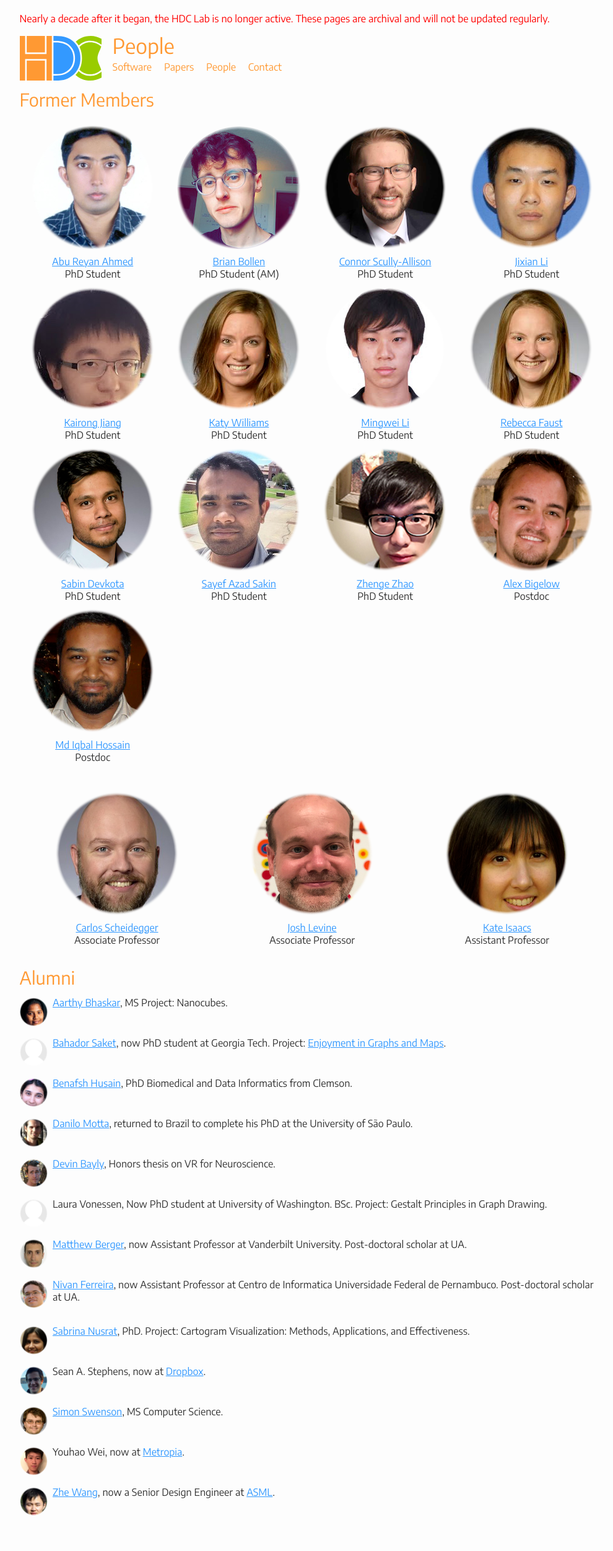
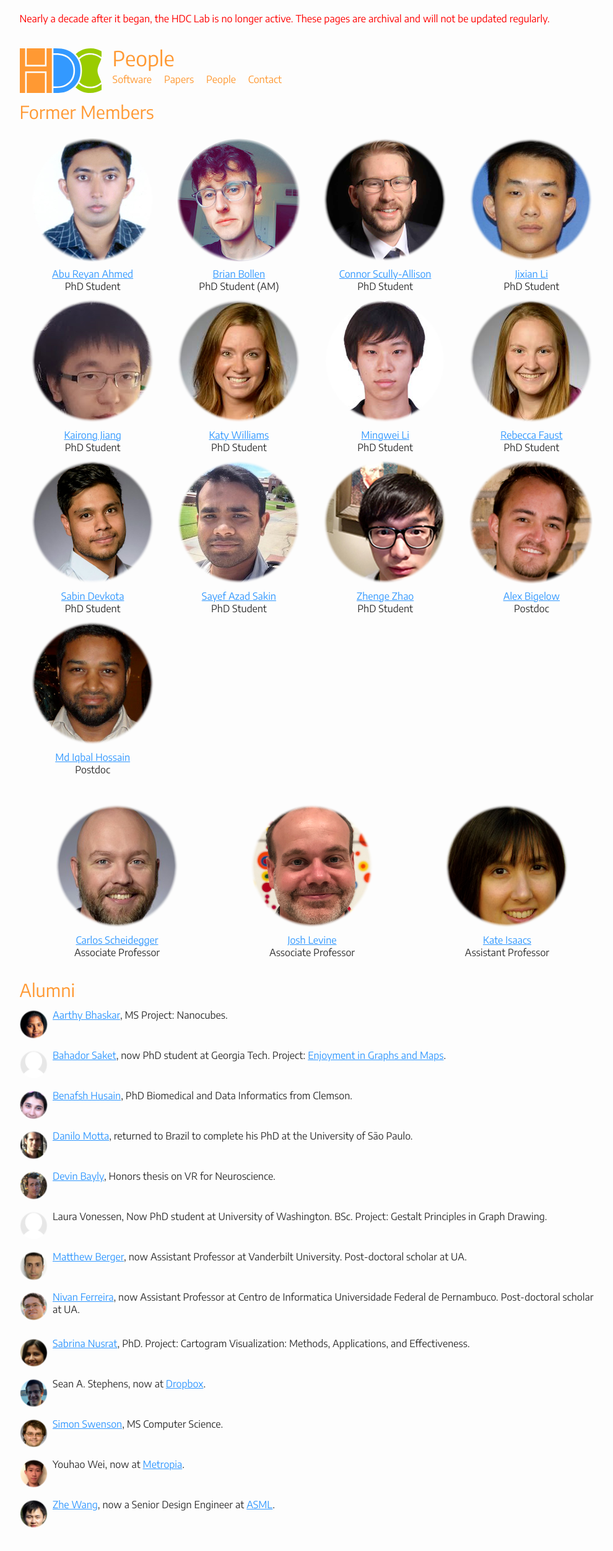
Before and after one commit to hdc-arizona/hdc-arizona.github.io, a Jekyll site: the page built from people.md, in a window 1280 px wide. Shown: the whole page at 62% size, without its empty margins (136-1126 px from the left). Built offline with Jekyll 4.4.1, drawn with Linux system fonts in a browser that asks for light colours.

Commit message:
Try again with the space

```diff
--- a/_layouts/main.html
+++ b/_layouts/main.html
@@ -13,7 +13,8 @@
         <table>
         <tr>
           <td colspan=2>
-            <p style="color: red;">Nearly a decade after it began, the HDC Lab is no longer active.  These pages are archival and will not be updated regularly.<br/></p>
+            <p style="color: red;">Nearly a decade after it began, the HDC Lab is no longer active.  These pages are archival and will not be updated regularly.</p>
+            <br/>
           </td>
         </tr>
         <tr>
```
